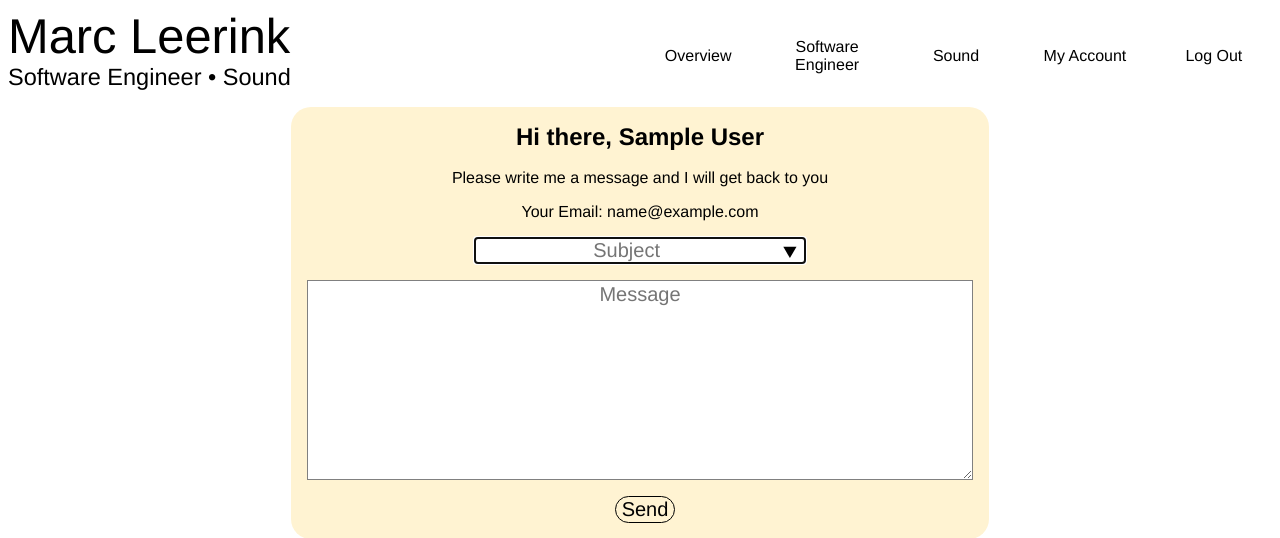
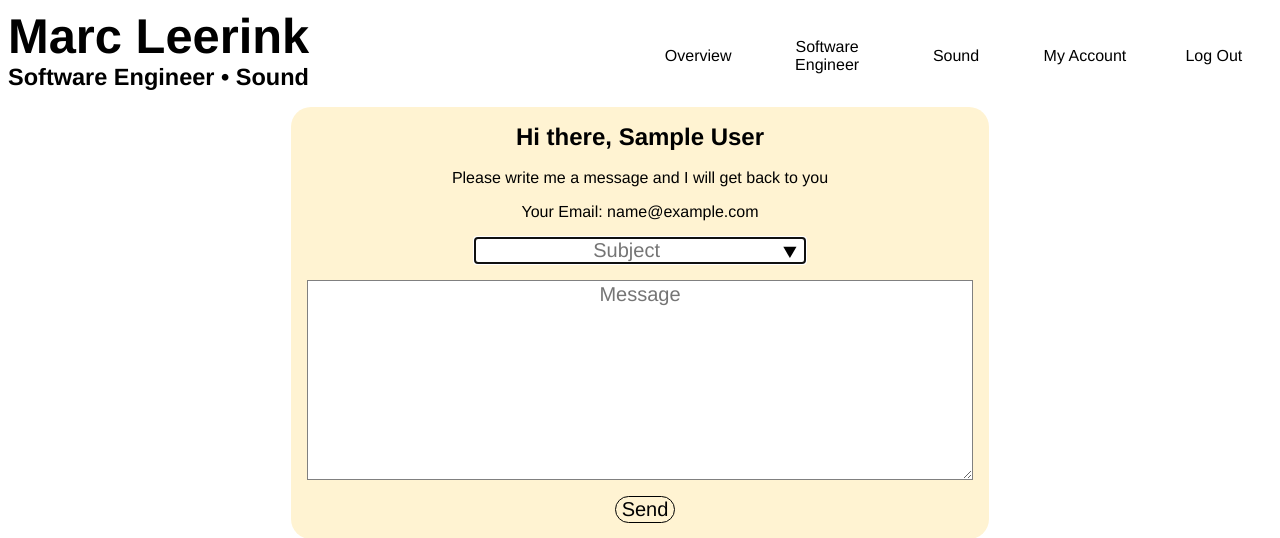
Before and after one commit to marcleerink/portfolio-website, a Flask app: page /contact in a window 1280 px wide. Shown: the top 538 px of the page. Run offline with Flask 2, Linux system fonts and the light colour scheme; the visitor is signed in with stand-in values (Sample User, id 1); data comes from the database, SQL or seed files in the repository; some web fonts are replaced.

Commit message:
edit style header

```diff
--- a/app/static/css/main.css
+++ b/app/static/css/main.css
@@ -74,6 +74,7 @@ button {
     justify-content: space-between;
     flex-flow:row wrap;
     overflow:hidden;
+    margin:0px;
 }
 .header {
     display: flex;
@@ -86,16 +87,16 @@ button {
 .header1 {
     text-align: left;
     font-family: raleway, Helvetica, sans-serif;
-    font-size: 7vw;
-    font-weight: 500;
+    font-size: 8vw;
+    font-weight: 600;
     color: black;
     margin: 0;
 }
 .header2 {
     text-align:left;
     font-family: raleway, Helvetica, sans-serif;
-    font-size: 3.38vw;
-    font-weight: 500;
+    font-size: 3.88vw;
+    font-weight: 600;
     color: black;
     margin: 0;
     padding: 0;
@@ -145,6 +146,7 @@ button {
     cursor: pointer;
     font-size: 8vw;
     width:fit-content;
+    margin-right:0px;
 }
     .hamburger:focus {
         outline:none;
```
